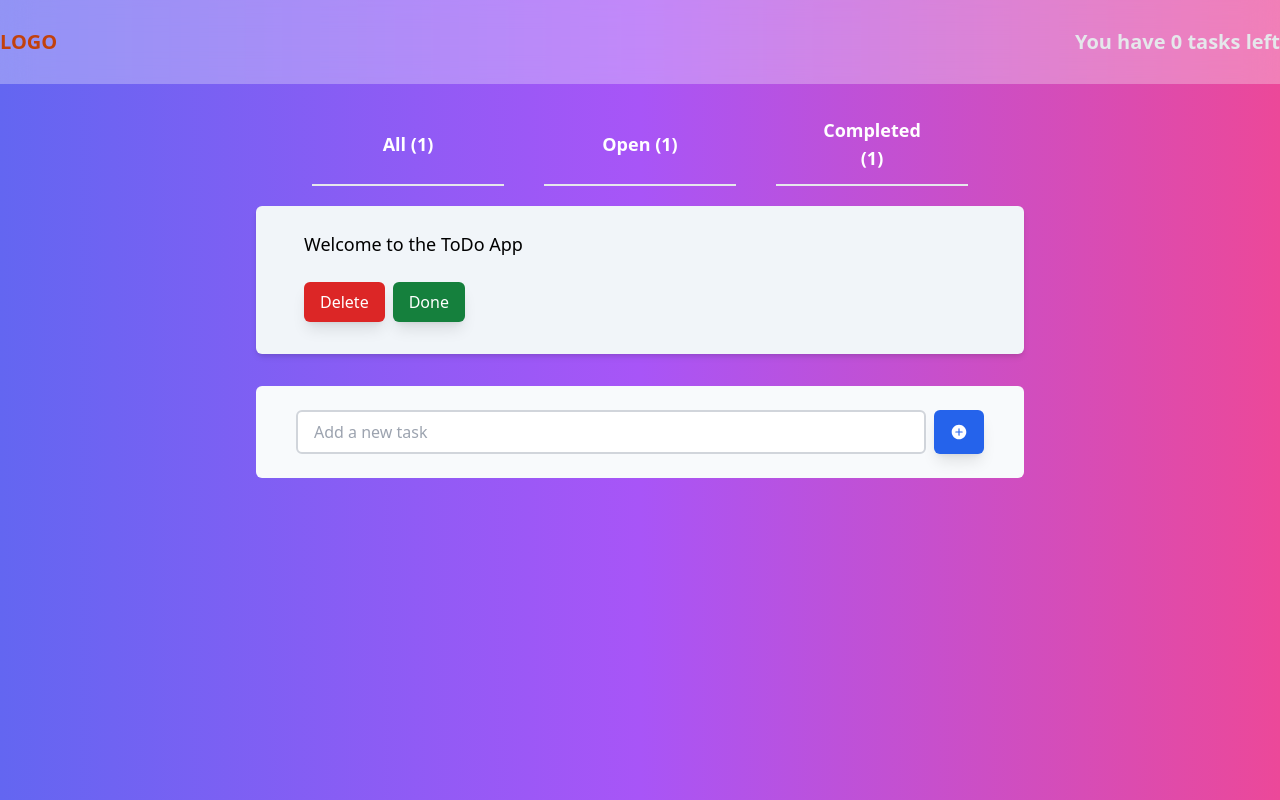
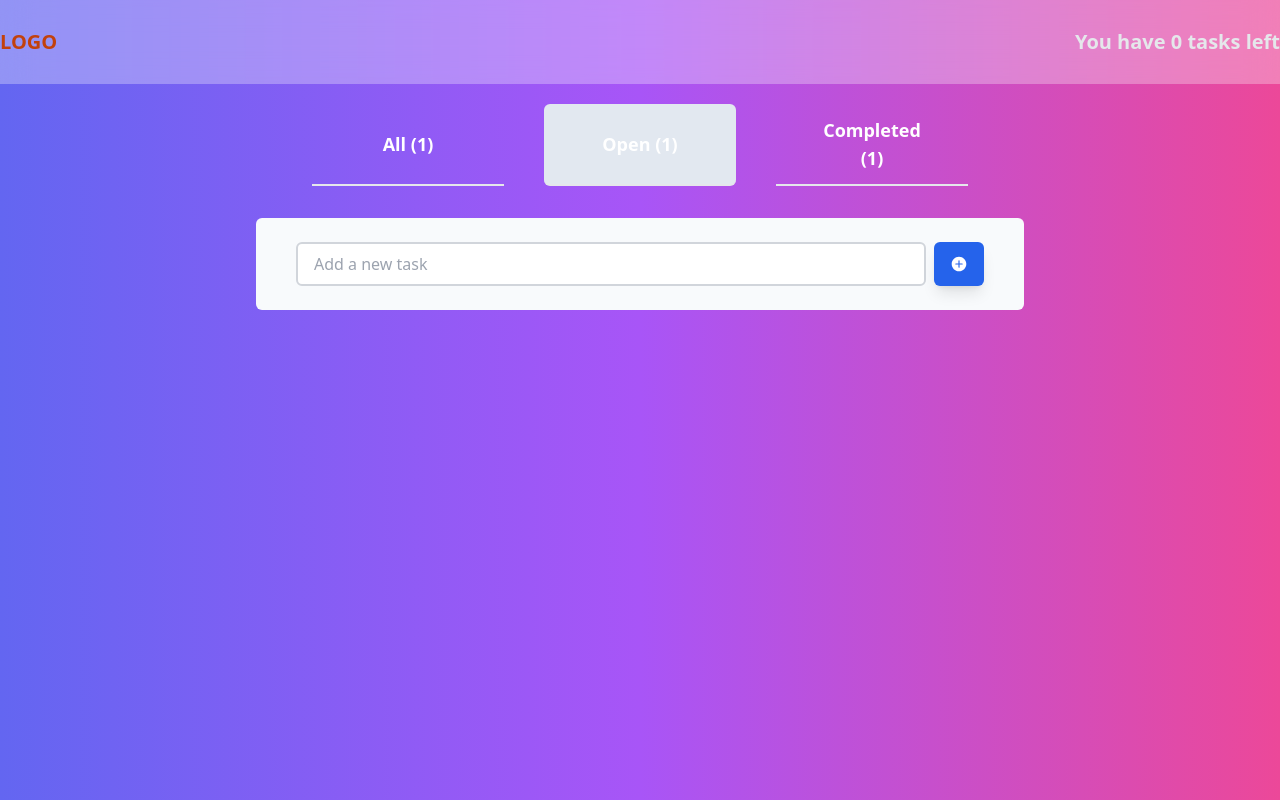
Before and after one commit to jas-singhh/react-to-do-list, a React (Vite) app: page / in a window 1280 px wide. Built offline with nearby package versions, Linux system fonts and the light colour scheme.

Commit message:
add tab-switching functionality

```diff
--- a/src/App.jsx
+++ b/src/App.jsx
@@ -8,6 +8,9 @@ function App() {
   const [tasks, setTasks] = useState([
     { task: "Welcome to the ToDo App", completed: true },
   ]);
+
+  const [selectedTab, setSelectedTab] = useState("Open");
+  console.log("tab", selectedTab);
 
   function handleAddTask(task) {
     if (task === "") return;
@@ -21,8 +24,12 @@ function App() {
     <>
       <div className="w-screen h-screen bg-gradient-to-r from-indigo-500 via-purple-500 to-pink-500">
         <Header tasks={tasks} />
-        <Tabs tasks={tasks} />
-        <ToDoList tasks={tasks} />
+        <Tabs
+          tasks={tasks}
+          selectedTab={selectedTab}
+          setSelectedTab={setSelectedTab}
+        />
+        <ToDoList selectedTab={selectedTab} tasks={tasks} />
         <TodoInput handleAddTask={handleAddTask} />
       </div>
     </>
--- a/src/components/Tabs.jsx
+++ b/src/components/Tabs.jsx
@@ -2,7 +2,7 @@ import React from "react";
 
 function Tabs(props) {
   const tabs = ["All", "Open", "Completed"];
-  const { tasks } = props;
+  const { tasks, selectedTab, setSelectedTab } = props;
 
   const openTasks = tasks.filter((task) => !task.completed);
   const completedTasks = tasks.filter((task) => task.completed);
@@ -13,7 +13,13 @@ function Tabs(props) {
         return (
           <button
             key={tabIndex}
-            className="px-9 text-lg py-3 border-b-2 capitalize font-semibold text-white w-48 hover:shadow-sm hover:text-slate-300 active:bg-slate-200 active:text-slate-900"
+            className={
+              "px-9 text-lg py-3 border-b-2 capitalize font-semibold text-white w-48 hover:shadow-sm hover:text-slate-300 active:bg-slate-200 active:text-slate-900 " +
+              (tab === selectedTab
+                ? "bg-slate-200 text-slate-900 rounded-md"
+                : "")
+            }
+            onClick={() => setSelectedTab(tab)}
           >
             {tab} (
             {tab === "all"
--- a/src/components/TodoList.jsx
+++ b/src/components/TodoList.jsx
@@ -2,15 +2,13 @@ import React from "react";
 import TodoCard from "./TodoCard";
 
 function TodoList(props) {
-  const { tasks } = props;
-
-  const tab = "All";
+  const { tasks, selectedTab } = props;
 
   const filteredList = tasks.filter(
     (task) =>
-      tab === "All" ||
-      (tab === "Open" && !task.completed) ||
-      (tab === "Completed" && task.completed)
+      selectedTab === "All" ||
+      (selectedTab === "Open" && !task.completed) ||
+      (selectedTab === "Completed" && task.completed)
   );
 
   return (
```
